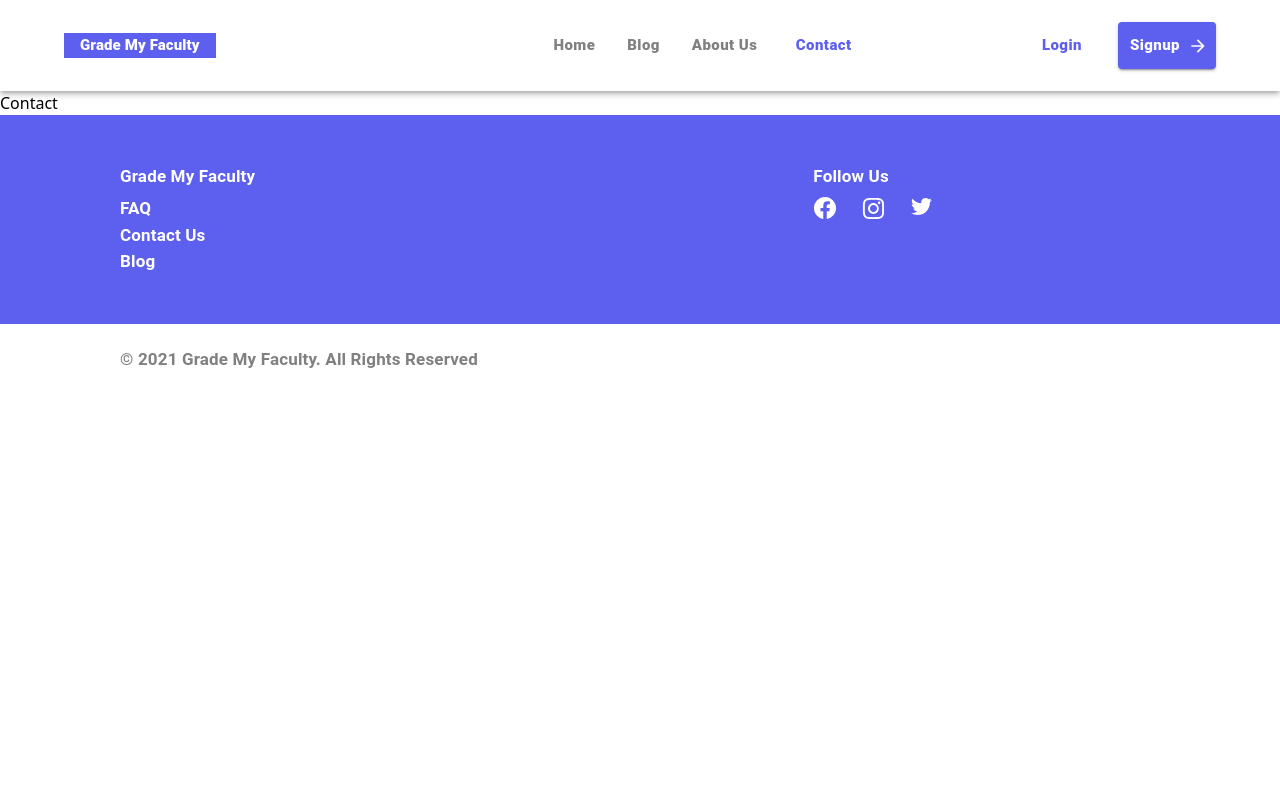
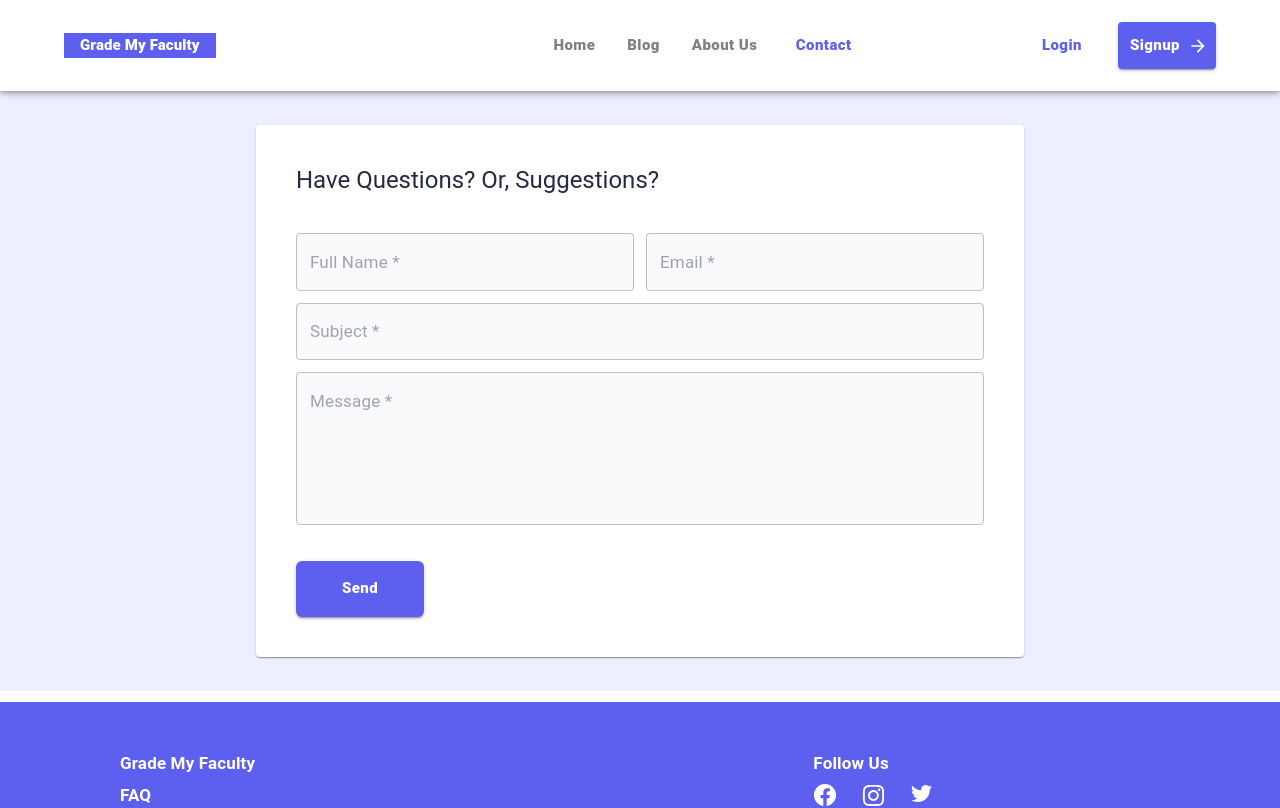
Before and after one commit to AbdulAziz0682/grade-my-faculty, a React (Create React App) app: page /contact in a window 1280 px wide. Shown: the top 808 px of the page. Built offline with nearby package versions, Linux system fonts and the light colour scheme; a web font is replaced by a local one.

Commit message:
Setup Contact form

```diff
--- a/src/components/Pages/Contact/index.jsx
+++ b/src/components/Pages/Contact/index.jsx
@@ -1,3 +1,53 @@
+import React from 'react';
+
+import Paper from '@mui/material/Paper';
+import Grid from '@mui/material/Grid';
+import {
+  Button,
+  Container,
+  TextField,
+  Typography,
+} from '@mui/material';
+
 export default function Contact() {
-  return 'Contact';
+  return (
+    <Grid container sx={{ minHeight: '75vh' }} className="h-full bg-pageBg py-6">
+      <Container className="flex items-center justify-center self-stretch">
+        <Paper component="form" className="md:w-4/6 p-10">
+          <div className="flex flex-col w-full h-full">
+            <Typography variant="h3">Have Questions? Or, Suggestions?</Typography>
+            <div className="flex flex-col gap-3 flex-grow w-full my-9">
+              <div className="flex flex-col md:flex-row gap-3">
+                <TextField
+                  required
+                  placeholder="Full Name *"
+                  className="bg-gray-50 md:w-3/6"
+                />
+                <TextField
+                  required
+                  placeholder="Email *"
+                  className="bg-gray-50 md:w-3/6"
+                />
+              </div>
+              <TextField
+                required
+                placeholder="Subject *"
+                className="bg-gray-50"
+              />
+              <TextField
+                required
+                placeholder="Message *"
+                minRows={5}
+                multiline
+                className="bg-gray-50 flex-grow"
+              />
+            </div>
+            <div>
+              <Button variant="contained" color="primary" sx={{ py: 2, width: '8rem', borderRadius: '6px' }}>Send</Button>
+            </div>
+          </div>
+        </Paper>
+      </Container>
+    </Grid>
+  );
 }
```
